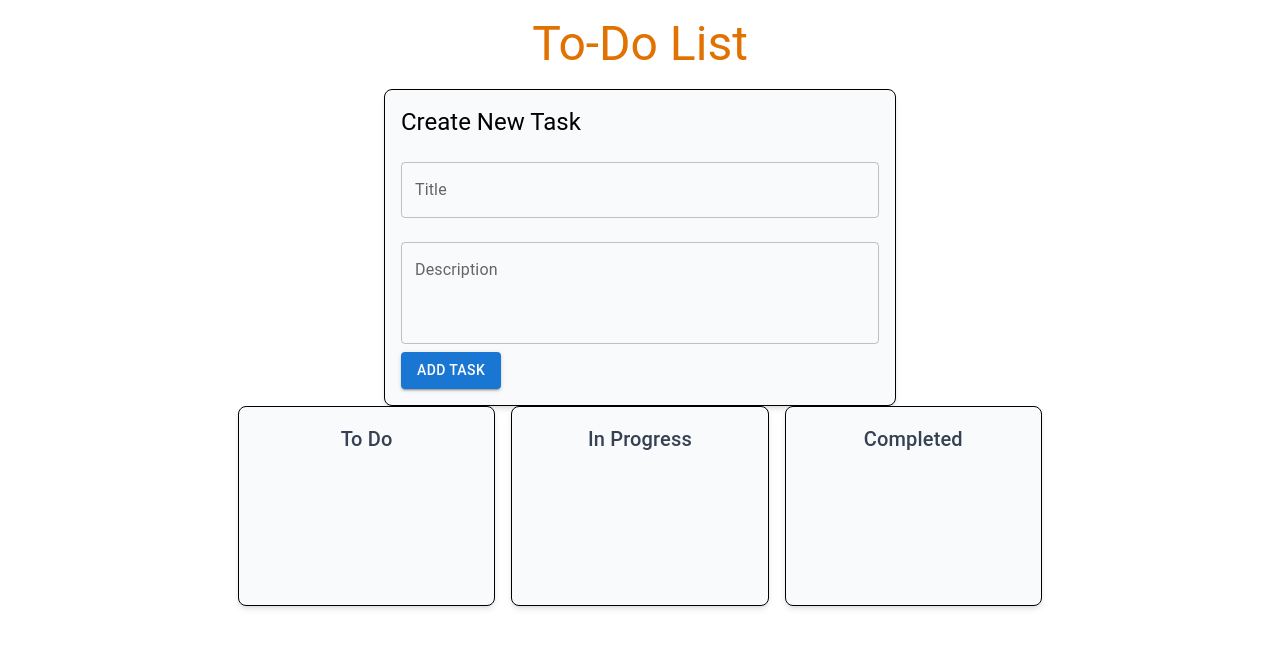
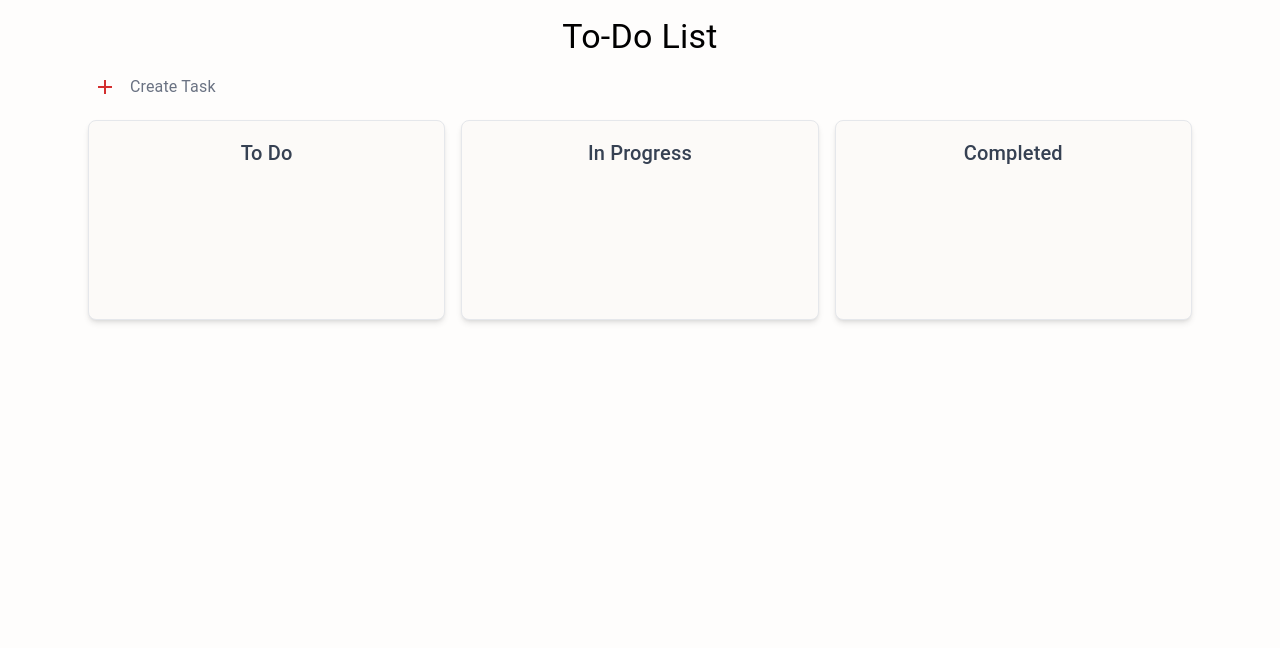
Before and after one commit to sudhanshumishra-js/vite-test, a React (Vite) app: page / in a window 1280 px wide. Shown: the top 648 px of the page. Built offline with nearby package versions, Linux system fonts and the light colour scheme.

Commit message:
formatted styles

```diff
--- a/src/App.tsx
+++ b/src/App.tsx
@@ -7,13 +7,8 @@ function App() {
   return (
     <TaskProvider>
       <ErrorBoundary>
-        <Container maxWidth="md" className="p-4">
-          <Typography
-            variant="h3"
-            align="center"
-            gutterBottom
-            className="text-3xl font-bold text-amber-600"
-          >
+        <Container maxWidth="lg" className="p-4 ">
+          <Typography variant="h4" align="center" gutterBottom className="mt-3">
             To-Do List
           </Typography>
           <TaskBoard />
--- a/src/components/CreateTask.tsx
+++ b/src/components/CreateTask.tsx
@@ -1,11 +1,20 @@
 import { useState } from "react";
-import { TextField, Button, Box, Typography } from "@mui/material";
+import {
+  TextField,
+  Button,
+  Box,
+  Typography,
+  Modal,
+  Stack,
+  IconButton,
+} from "@mui/material";
+import AddIcon from "@mui/icons-material/Add";
 import { useTaskContext } from "../context/TaskContext";
 import { v4 as uuidv4 } from "uuid";
 
 const CreateTask = () => {
   const { tasks, addTask } = useTaskContext();
-
+  const [open, setOpen] = useState(false);
   const [title, setTitle] = useState("");
   const [description, setDescription] = useState("");
   const [errors, setErrors] = useState<{
@@ -42,10 +51,35 @@ const CreateTask = () => {
     setTitle("");
     setDescription("");
     setErrors({});
+    setOpen(false);
   };
 
   return (
-    <Box className="p-4 border rounded-lg bg-gray-50 shadow-md max-w-lg mx-auto">
+    <>
+      <Stack
+        direction="row"
+        alignItems="center"
+        spacing={1}
+        onClick={() => setOpen(true)}
+        className="mb-4 cursor-pointer"
+      >
+        <IconButton
+          size="small"
+          color="error"
+          className=" text-red-500 hover:text-red-600 transition"
+        >
+          <AddIcon fontSize="medium" />
+        </IconButton>
+        <Typography
+          variant="body1"
+          className="font-medium text-gray-500 hover:text-red-500 "
+        >
+          Create Task
+        </Typography>
+      </Stack>
+
+      <Modal open={open} onClose={() => setOpen(false)}>
+        <Box className="absolute top-1/2 left-1/2 transform -translate-x-1/2 -translate-y-1/2 p-4 border rounded-lg bg-white shadow-md max-w-lg w-full">
           <Typography variant="h5" gutterBottom>
             Create New Task
           </Typography>
@@ -69,15 +103,21 @@ const CreateTask = () => {
             multiline
             rows={3}
           />
-      <Button
-        variant="contained"
-        color="primary"
-        onClick={handleAddTask}
-        className="mt-4"
+          <Stack
+            className="flex justify-end mt-4 space-x-2"
+            direction={"row"}
+            gap={2}
           >
+            <Button variant="outlined" onClick={() => setOpen(false)}>
+              Cancel
+            </Button>
+            <Button variant="contained" color="primary" onClick={handleAddTask}>
               Add Task
             </Button>
+          </Stack>
         </Box>
+      </Modal>
+    </>
   );
 };
 
--- a/src/components/TaskColumns.tsx
+++ b/src/components/TaskColumns.tsx
@@ -16,7 +16,7 @@ const TaskColumn: React.FC<TaskColumnProps> = ({ status, title, tasks }) => {
         <div
           ref={provided.innerRef}
           {...provided.droppableProps}
-          className="p-4 border rounded-lg bg-gray-50 shadow-md min-h-[200px]"
+          className="p-4 border border-gray-200 rounded-lg bg-[#FCFAF8] shadow-md min-h-[200px]"
         >
           <Typography
             variant="h6"
--- a/src/components/TaskItem.tsx
+++ b/src/components/TaskItem.tsx
@@ -13,6 +13,7 @@ import DeleteIcon from "@mui/icons-material/Delete";
 import { useTaskContext } from "../context/TaskContext";
 import { Task } from "../types/types";
 import ConfirmationModal from "./modals/ConfirmationModal";
+import { buttonBase, statusColors } from "../helpers/constants";
 
 interface TaskItemProps {
   task: Task;
@@ -67,68 +68,56 @@ const TaskItem: React.FC<TaskItemProps> = ({ task, index }) => {
     switch (task.status) {
       case "todo":
         return (
-          <>
-            <Button
-              variant="contained"
-              color="primary"
-              size="small"
+          <div className="flex gap-2">
+            <button
+              className={`${buttonBase} ${statusColors.inProgress}`}
               onClick={() => handleMoveTask("in-progress")}
             >
               Mark In Progress
-            </Button>
-            <Button
-              variant="contained"
-              color="secondary"
-              size="small"
+            </button>
+            <button
+              className={`${buttonBase} ${statusColors.completed}`}
               onClick={() => handleMoveTask("completed")}
             >
               Mark Completed
-            </Button>
-          </>
+            </button>
+          </div>
         );
 
       case "in-progress":
         return (
-          <>
-            <Button
-              variant="contained"
-              color="success"
-              size="small"
+          <div className="flex gap-2">
+            <button
+              className={`${buttonBase} ${statusColors.completed}`}
               onClick={() => handleMoveTask("completed")}
             >
               Mark Completed
-            </Button>
-            <Button
-              variant="contained"
-              color="warning"
-              size="small"
+            </button>
+            <button
+              className={`${buttonBase} ${statusColors.todo}`}
               onClick={() => handleMoveTask("todo")}
             >
               Mark To Do
-            </Button>
-          </>
+            </button>
+          </div>
         );
 
       case "completed":
         return (
-          <>
-            <Button
-              variant="contained"
-              color="primary"
-              size="small"
+          <div className="flex gap-2">
+            <button
+              className={`${buttonBase} ${statusColors.inProgress}`}
               onClick={() => handleMoveTask("in-progress")}
             >
               Mark In Progress
-            </Button>
-            <Button
-              variant="contained"
-              color="warning"
-              size="small"
+            </button>
+            <button
+              className={`${buttonBase} ${statusColors.todo}`}
               onClick={() => handleMoveTask("todo")}
             >
               Mark To Do
-            </Button>
-          </>
+            </button>
+          </div>
         );
 
       default:
@@ -146,7 +135,7 @@ const TaskItem: React.FC<TaskItemProps> = ({ task, index }) => {
             {...provided.dragHandleProps}
             className="mb-2 shadow hover:shadow-lg transition-shadow"
           >
-            <Card>
+            <Card className="bg-[#FEFDFC]">
               <CardContent className="relative">
                 <IconButton
                   className="!absolute right-0 top-0"
@@ -201,7 +190,7 @@ const TaskItem: React.FC<TaskItemProps> = ({ task, index }) => {
                   </Typography>
                 )}
 
-                <Stack direction="column" spacing={1} className="mt-2">
+                <Stack direction="column" spacing={1} className="mt-7">
                   {renderButtons()}
                 </Stack>
               </CardContent>
--- /dev/null
+++ b/src/helpers/constants.ts
@@ -0,0 +1,9 @@
+export const buttonBase =
+  "px-2 py-1 rounded border transition-colors duration-200 cursor-pointer text-xs";
+export const statusColors = {
+  inProgress:
+    "hover:bg-blue-500 hover:text-white border-blue-500 text-blue-500",
+  completed:
+    "hover:bg-green-500 hover:text-white border-green-500 text-green-500",
+  todo: "hover:bg-gray-500 hover:text-white border-gray-500 text-gray-500",
+};
--- a/src/index.css
+++ b/src/index.css
@@ -7,3 +7,7 @@
 [draggable="true"]:active {
   cursor: grabbing;
 }
+
+body{
+  background-color:#FEFDFC;
+}
```
Lines whose indentation alone changed are shown as unchanged.
